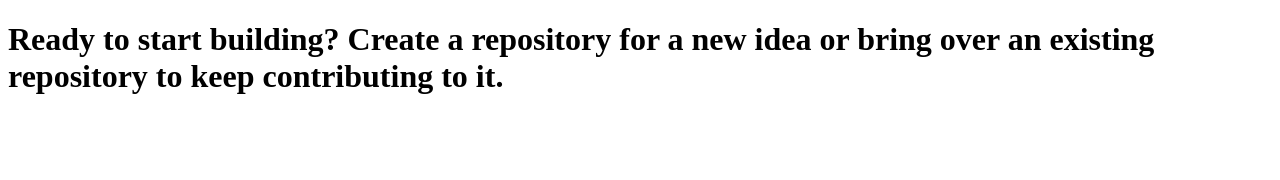
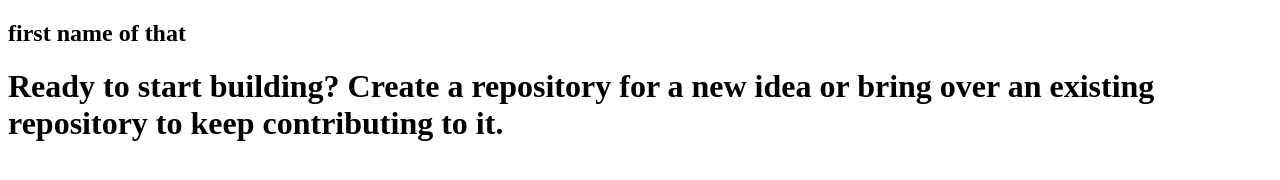
Before and after one commit to mohankumarreddy25/mohan, a plain HTML site: page abc.html in a window 1280 px wide. Drawn offline with Linux system fonts and the light colour scheme.

Commit message:
last line

```diff
--- a/abc.html
+++ b/abc.html
@@ -6,6 +6,8 @@
     <title>first commit</title>
 </head>
 <body>
+    <h2>first name of that</h2>
     <h1>Ready to start building? Create a repository for a new idea or bring over an existing repository to keep contributing to it.</h1>
 </body>
+
 </html>
```
